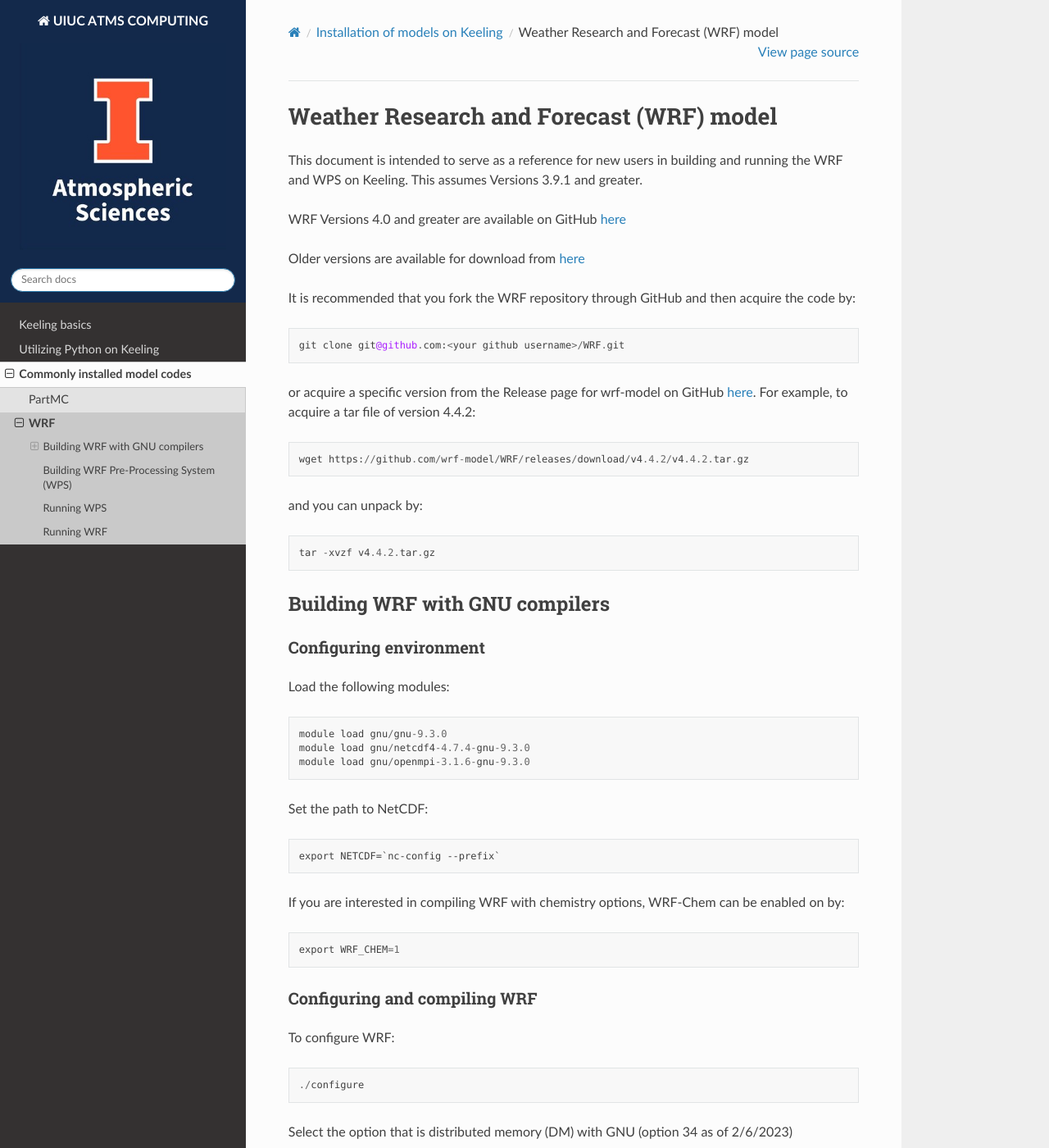
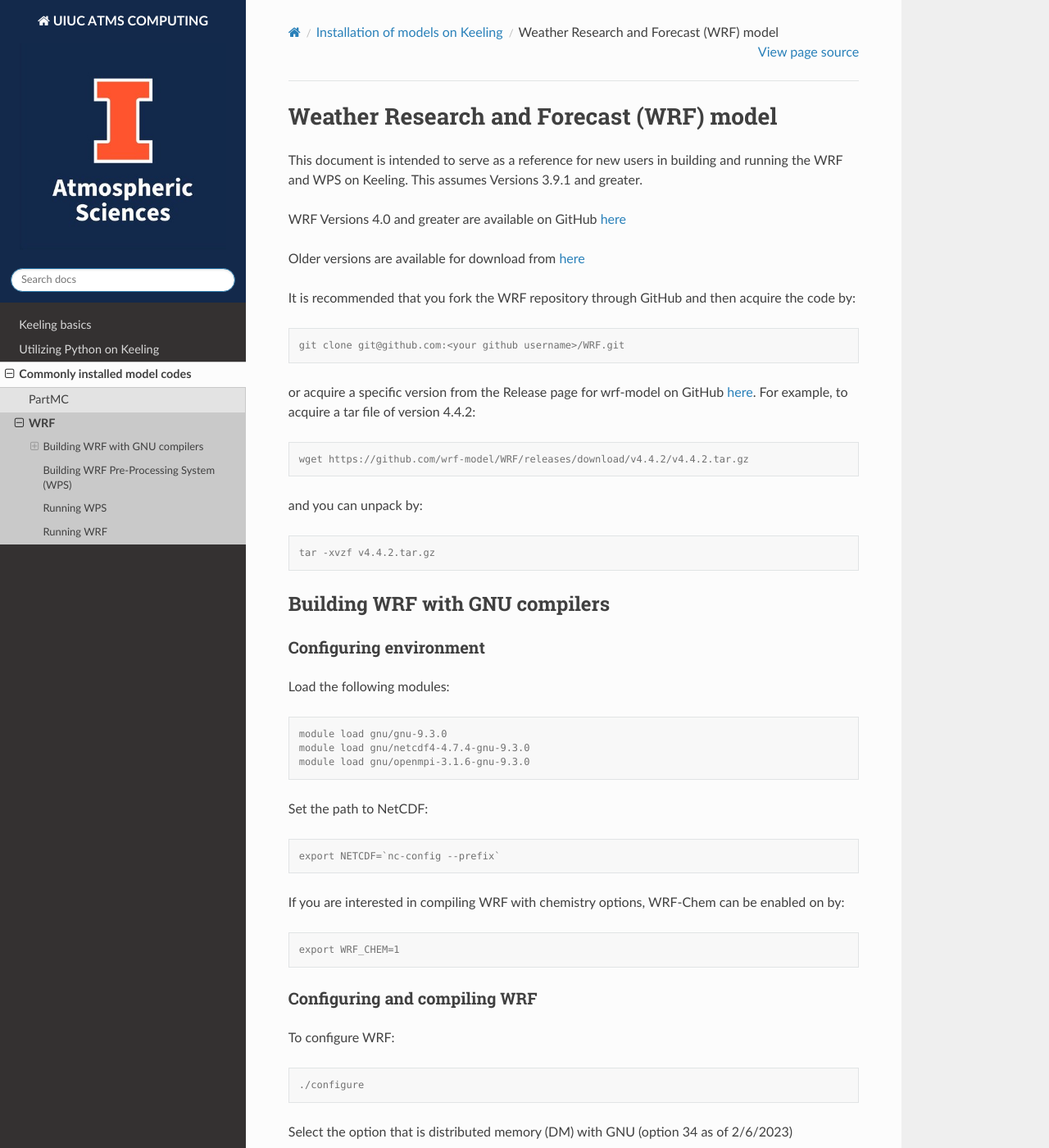
Before and after one commit to atmsillinois/uiuc-atmos-computing, a Sphinx documentation site: the page built from docs/source/wrf.rst, in a window 1280 px wide and 1400 px high. Shown: the whole window at 82% size. Built offline with Sphinx 7.4.7 and the Read the Docs theme 2.0.0, drawn with Linux system fonts in a browser that asks for light colours; some of the changed text lies outside the part shown.

Commit message:
fix code blocks

```diff
--- a/docs/source/wrf.rst
+++ b/docs/source/wrf.rst
@@ -7,17 +7,23 @@
 
 Older versions are available for download from `here <https://www2.mmm.ucar.edu/wrf/users/download/get_source.html>`_
 
-It is recommended that you fork the WRF repository through GitHub and then acquire the code by::
+It is recommended that you fork the WRF repository through GitHub and then acquire the code by:
+
+.. code-block:: console
 
     git clone git@github.com:<your github username>/WRF.git
 
 or acquire a specific version from the Release page for wrf-model on GitHub
 `here <https://github.com/wrf-model/WRF/releases>`_. For example, to acquire a
-tar file of version 4.4.2::
+tar file of version 4.4.2:
+
+.. code-block:: console
 
     wget https://github.com/wrf-model/WRF/releases/download/v4.4.2/v4.4.2.tar.gz
 
-and you can unpack by::
+and you can unpack by:
+
+.. code-block:: console
 
     tar -xvzf v4.4.2.tar.gz
 
@@ -27,25 +33,33 @@
 Configuring environment
 ^^^^^^^^^^^^^^^^^^^^^^^
 
-Load the following modules::
+Load the following modules:
+
+.. code-block:: console
 
     module load gnu/gnu-9.3.0
     module load gnu/netcdf4-4.7.4-gnu-9.3.0
     module load gnu/openmpi-3.1.6-gnu-9.3.0
 
-Set the path to NetCDF::
+Set the path to NetCDF:
+
+.. code-block:: console
 
     export NETCDF=`nc-config --prefix`
 
 If you are interested in compiling WRF with chemistry options, WRF-Chem can be
-enabled on by::
+enabled on by:
+
+.. code-block:: console
 
     export WRF_CHEM=1
 
 Configuring and compiling WRF
 ^^^^^^^^^^^^^^^^^^^^^^^^^^^^^
 
-To configure WRF::
+To configure WRF:
+
+.. code-block:: console
 
     ./configure
 
@@ -57,24 +71,32 @@
 that contains all the settings for building WRF. This is the file that one
 may be required to modify in event of a problem or to modify compiler options.
 
-To compile the real model and send the output to a log file::
+To compile the real model and send the output to a log file:
+
+.. code-block:: console
 
     ./compile em_real >& compile_WRF_GNU.log
 
-And to compile other idealized versions::
+And to compile other idealized versions:
+
+.. code-block:: console
 
 Building WRF Pre-Processing System (WPS)
 ----------------------------------------
 
 WPS is available `here <https://github.com/wrf-model/WPS>`_.
 
-To configure::
+To configure:
+
+.. code-block:: console
 
     ./configure
 
 Select option YY.
 
-Then to compile::
+Then to compile:
+
+.. code-block:: console
 
     ./compile >& compile_WPS.log
 
```
Also changed, not shown: docs/source/batch.rst (+9 -3 lines), docs/source/file_systems.rst (+9 -3 lines), docs/source/modules.rst (+21 -7 lines), docs/source/ssh.rst (+6 -2 lines), docs/source/transfer_data.rst (+33 -11 lines).
